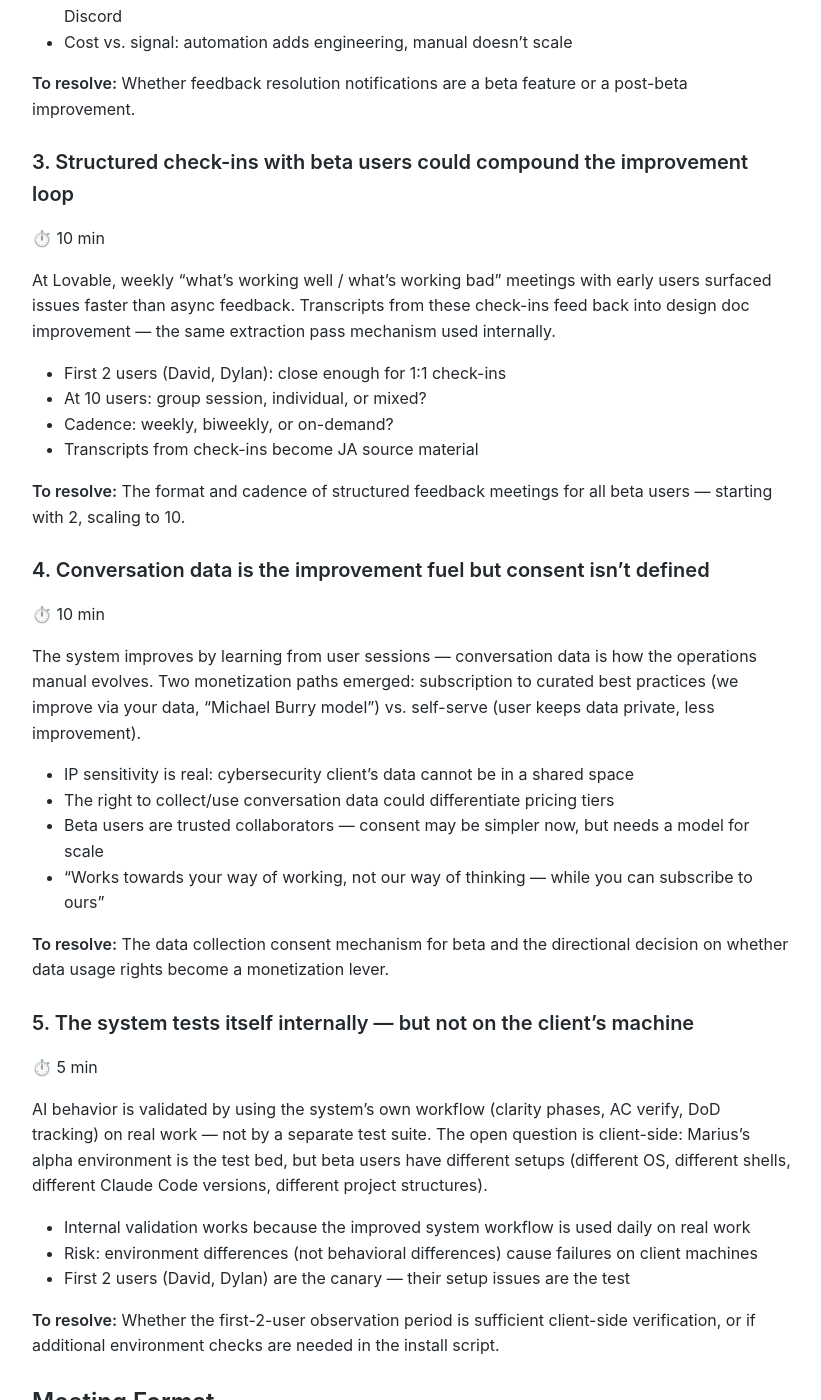
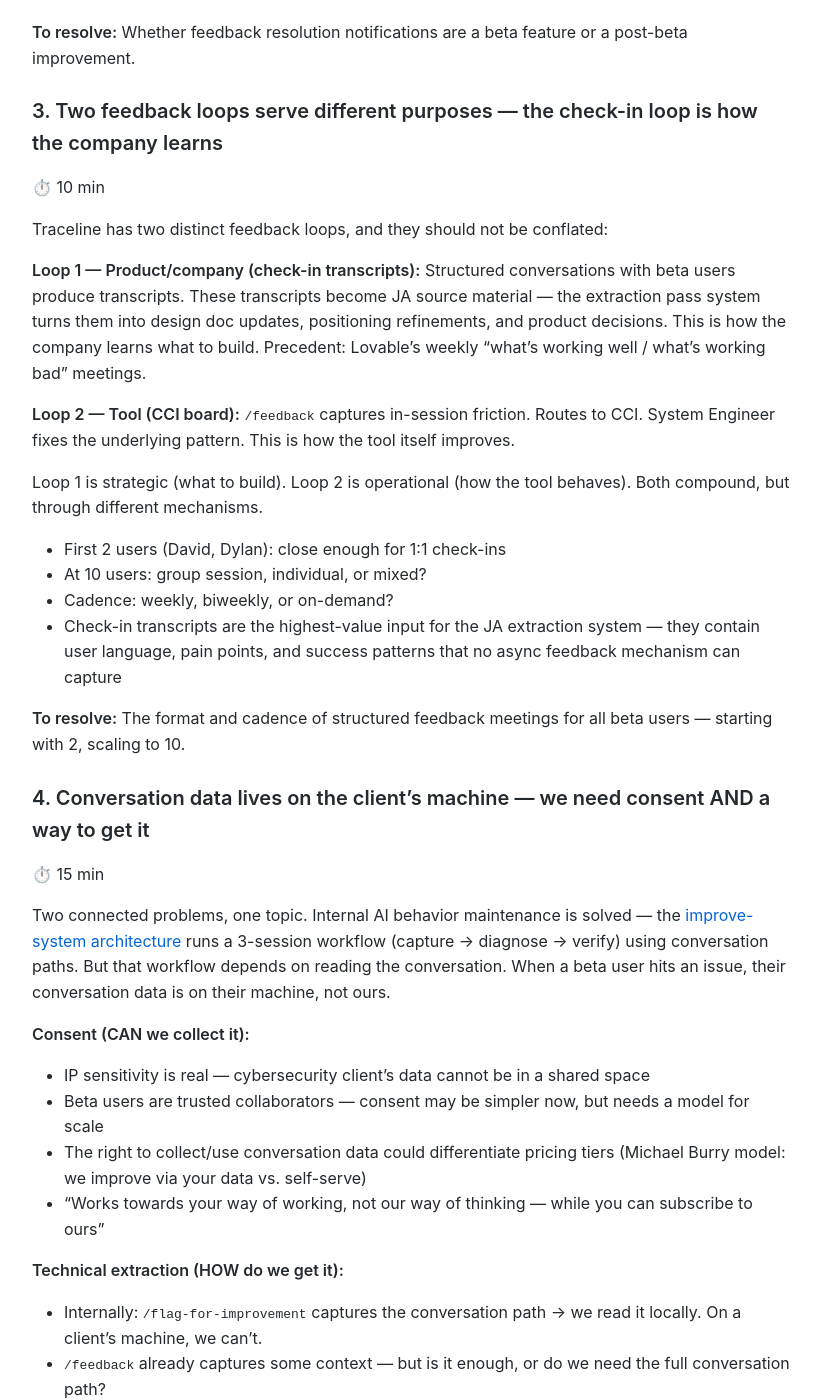
Before and after one commit to MariusWilsch/public-wilsch-ai-pages, a Jekyll site: the page built from project/traceline/meeting-agenda-pre-launch-decisions-2026-02-20.md, in a window 1280 px wide and 1400 px high, scrolled down 1691 px. Shown: the whole window, without its empty margins (228-1049 px from the left). Built offline with Jekyll 4.4.1, drawn with Linux system fonts in a browser that asks for light colours; our own code applies the rules of GitHub Pages for plain Markdown files; some of the changed text lies outside the part shown.

Commit message:
Sync from hippocampus 2026-02-20

```diff
--- a/project/traceline/meeting-agenda-pre-launch-decisions-2026-02-20.md
+++ b/project/traceline/meeting-agenda-pre-launch-decisions-2026-02-20.md
@@ -12,8 +12,7 @@ Lock the remaining decisions for Feb 23 launch. Near-term items are launch-block
 1. **Positioning name locked** — concept is articulated, name isn't (README needs it)
 2. **Feedback notification stance** — close the loop or leave open for beta?
 3. **Beta check-in cadence** — structured feedback meetings with beta users (2 then 10)
-4. **Data collection & business model direction** — long-term, not launch-blocking, but shapes messaging
-5. **AI behavior testing approach** — long-term, operational concern for ongoing releases
+4. **Client conversation data** — consent model + technical extraction mechanism for remote Loop 2
 
 ## Pre-Read
 
@@ -49,46 +48,48 @@ Lock the remaining decisions for Feb 23 launch. Near-term items are launch-block
 
 **To resolve:** Whether feedback resolution notifications are a beta feature or a post-beta improvement.
 
-### 3. Structured check-ins with beta users could compound the improvement loop
+### 3. Two feedback loops serve different purposes — the check-in loop is how the company learns
 ⏱️ 10 min
 
-At Lovable, weekly "what's working well / what's working bad" meetings with early users surfaced issues faster than async feedback. Transcripts from these check-ins feed back into design doc improvement — the same extraction pass mechanism used internally.
+Traceline has two distinct feedback loops, and they should not be conflated:
+
+**Loop 1 — Product/company (check-in transcripts):** Structured conversations with beta users produce transcripts. These transcripts become JA source material — the extraction pass system turns them into design doc updates, positioning refinements, and product decisions. This is how the company learns what to build. Precedent: Lovable's weekly "what's working well / what's working bad" meetings.
+
+**Loop 2 — Tool (CCI board):** `/feedback` captures in-session friction. Routes to CCI. System Engineer fixes the underlying pattern. This is how the tool itself improves.
+
+Loop 1 is strategic (what to build). Loop 2 is operational (how the tool behaves). Both compound, but through different mechanisms.
 
 - First 2 users (David, Dylan): close enough for 1:1 check-ins
 - At 10 users: group session, individual, or mixed?
 - Cadence: weekly, biweekly, or on-demand?
-- Transcripts from check-ins become JA source material
+- Check-in transcripts are the highest-value input for the JA extraction system — they contain user language, pain points, and success patterns that no async feedback mechanism can capture
 
 **To resolve:** The format and cadence of structured feedback meetings for all beta users — starting with 2, scaling to 10.
 
-### 4. Conversation data is the improvement fuel but consent isn't defined
-⏱️ 10 min
+### 4. Conversation data lives on the client's machine — we need consent AND a way to get it
+⏱️ 15 min
 
-The system improves by learning from user sessions — conversation data is how the operations manual evolves. Two monetization paths emerged: subscription to curated best practices (we improve via your data, "Michael Burry model") vs. self-serve (user keeps data private, less improvement).
+Two connected problems, one topic. Internal AI behavior maintenance is solved — the [improve-system architecture](https://mariuswilsch.github.io/public-wilsch-ai-pages/global/improve-system-architecture) runs a 3-session workflow (capture → diagnose → verify) using conversation paths. But that workflow depends on reading the conversation. When a beta user hits an issue, their conversation data is on their machine, not ours.
 
-- IP sensitivity is real: cybersecurity client's data cannot be in a shared space
-- The right to collect/use conversation data could differentiate pricing tiers
+**Consent (CAN we collect it):**
+- IP sensitivity is real — cybersecurity client's data cannot be in a shared space
 - Beta users are trusted collaborators — consent may be simpler now, but needs a model for scale
+- The right to collect/use conversation data could differentiate pricing tiers (Michael Burry model: we improve via your data vs. self-serve)
 - "Works towards your way of working, not our way of thinking — while you can subscribe to ours"
 
-**To resolve:** The data collection consent mechanism for beta and the directional decision on whether data usage rights become a monetization lever.
+**Technical extraction (HOW do we get it):**
+- Internally: `/flag-for-improvement` captures the conversation path → we read it locally. On a client's machine, we can't.
+- `/feedback` already captures some context — but is it enough, or do we need the full conversation path?
+- Possible mechanisms: conversation upload via `/feedback`, Langfuse (LLM observability/tracing), structured log export, conversation path sharing
+- Connected to Loop 2: without a way to pull client conversation data, the improve-system architecture doesn't work remotely
 
-### 5. The system tests itself internally — but not on the client's machine
-⏱️ 5 min
-
-AI behavior is validated by using the system's own workflow (clarity phases, AC verify, DoD tracking) on real work — not by a separate test suite. The open question is client-side: Marius's alpha environment is the test bed, but beta users have different setups (different OS, different shells, different Claude Code versions, different project structures).
-
-- Internal validation works because the improved system workflow is used daily on real work
-- Risk: environment differences (not behavioral differences) cause failures on client machines
-- First 2 users (David, Dylan) are the canary — their setup issues are the test
-
-**To resolve:** Whether the first-2-user observation period is sufficient client-side verification, or if additional environment checks are needed in the install script.
+**To resolve:** The consent model for beta AND the technical mechanism that gets conversation data off the client's machine so Loop 2 can function remotely.
 
 ## Meeting Format
 
 - **Type:** Working session
 - **Expectation:** Christoph has read the updated design doc
-- **Outcome:** Topics 1-3 resolved before launch. Topics 4-5 directionally agreed, full resolution post-launch.
+- **Outcome:** Topics 1-3 resolved before launch. Topic 4 directionally agreed, full resolution post-launch.
 
 ## Related
 
```
